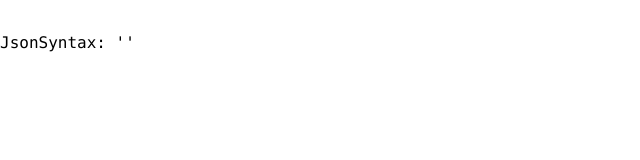
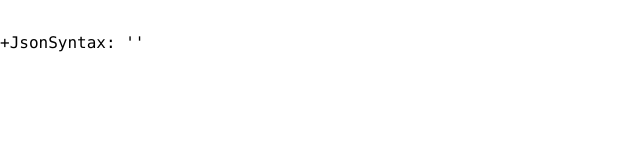
Before and after one commit to mbehr1/json-editor, a React (Create React App) app: page / in a window 1280 px wide. Shown: the top 160 px of the page, without its empty margins (0-640 px from the left). Built offline with nearby package versions, Linux system fonts and the light colour scheme.

Commit message:
chore: add validity to debug output

```diff
--- a/src/components/Editor.tsx
+++ b/src/components/Editor.tsx
@@ -206,7 +206,7 @@ export const isValidJson = (d: Descendant): boolean => {
             break;
         default:
     }
-    if (!toRet) console.log(`isValidJson(${JSON.stringify(d, undefined, 2)})=${toRet}`);
+    // if (!toRet) console.log(`isValidJson(${JSON.stringify(d, undefined, 2)})=${toRet}`);
     return toRet;
 };
 
@@ -889,10 +889,12 @@ const debugObj = (v: any, indent: number): string => {
         return indentOffset + v.map(e => debugObj(e, indent)).join('\n' + indentOffset);
     }
     if (typeof (v) === 'object' && 'children' in v) {
-        return indentOffset + `${v.type}:[\n` + debugObj(v.children, indent + 1);
+        const isValid = v.type === 'JsonMember'? isValidMember(v) : isValidJson(v);
+        return (isValid ? '+' : '-') + indentOffset + `${v.type}:[\n` + debugObj(v.children, indent + 1);
     }
     if (typeof (v) === 'object' && 'type' in v) {
-        return indentOffset + `${v.type}: '${v.text}'`;
+        const isValid = isValidJson(v);
+        return (isValid? '+' : '-') + indentOffset + `${v.type}: '${v.text}'`;
     }
     if (typeof (v) === 'object' && 'text' in v) {
         return indentOffset + `text: '${v.text}'`;
```
